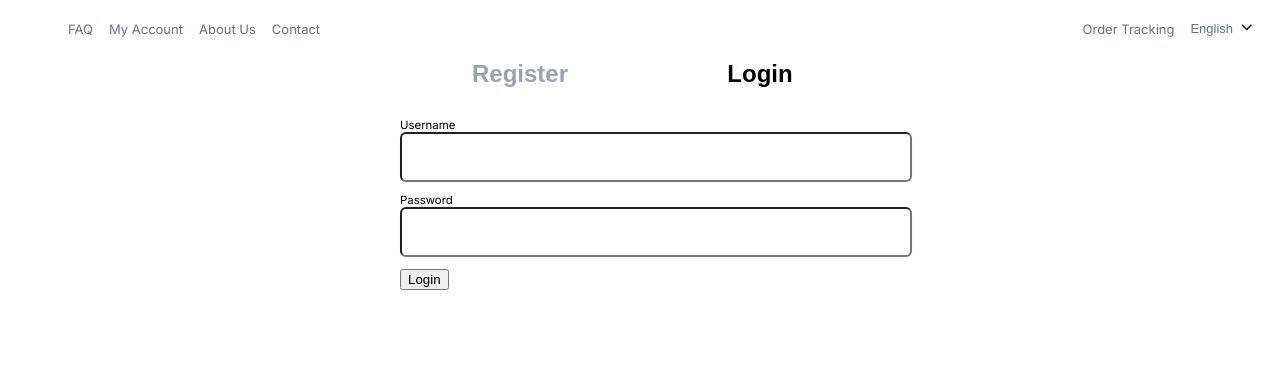
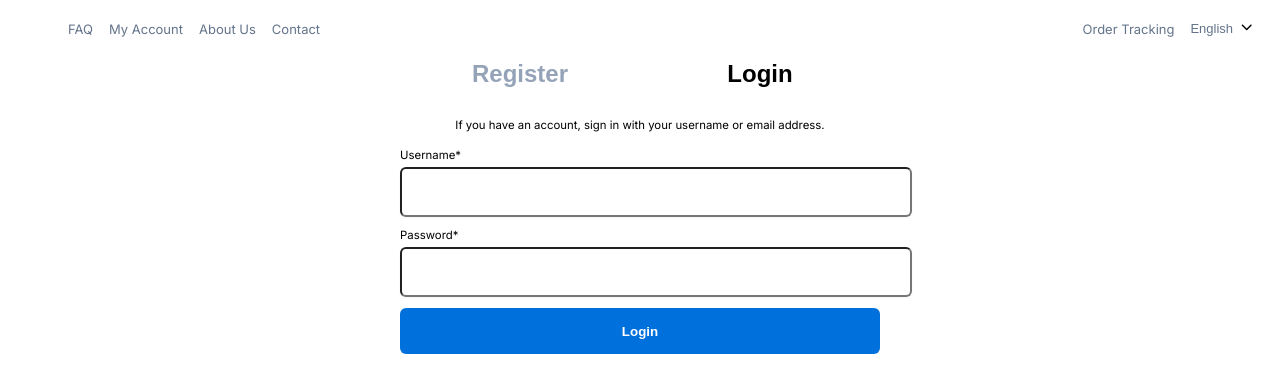
Before and after one commit to muhammetsanli34/e-commerce-frontend, a Next.js app: page /auth in a window 1280 px wide. Both pictures are taken after a click on the tab "Login". Shown: the top 392 px of the page. Built offline with nearby package versions, Linux system fonts and the light colour scheme.

Commit message:
style: added missing style to auth page

```diff
--- a/src/app/auth/LoginForm.tsx
+++ b/src/app/auth/LoginForm.tsx
@@ -1,6 +1,7 @@
 import loginSchema from "@/src/validatons/Login";
 import BaseInput from "@/src/components/BaseInput";
 import FormBase from "@/src/components/FormBase";
+import style from "./style.module.scss";
 
 export default function LoginForm() {
   const formValues = {
@@ -15,9 +16,14 @@ export default function LoginForm() {
         console.log("submit");
       }}
     >
-      <BaseInput type="text" name="username" label="Username" />
-      <BaseInput type="password" name="password" label="Password" />
-      <button type="submit">Login</button>
+      <span className={style.infoText}>
+        If you have an account, sign in with your username or email address.
+      </span>
+      <BaseInput type="text" name="username" label="Username*" />
+      <BaseInput type="password" name="password" label="Password*" />
+      <button className={style.submitButton} type="submit">
+        Login
+      </button>
     </FormBase>
   );
 }
--- a/src/app/auth/RegisterForm.tsx
+++ b/src/app/auth/RegisterForm.tsx
@@ -18,6 +18,10 @@ export default function RegisterForm() {
         console.log("submit");
       }}
     >
+      <span className={style.infoText}>
+        There are many advantages to creating an account: the payment process is
+        faster, shipment tracking is possible and much more.
+      </span>
       <BaseInput
         type="text"
         name="
@@ -35,6 +39,11 @@ export default function RegisterForm() {
       <button type="submit" className={style.submitButton}>
         REGISTER
       </button>
+      <span className={style.infoText}>
+        Your personal data will be used to support your experience throughout
+        this website, to manage access to your account, and for other purposes
+        described in our privacy policy.
+      </span>
     </FormBase>
   );
 }
--- a/src/app/auth/style.module.scss
+++ b/src/app/auth/style.module.scss
@@ -13,3 +13,10 @@
     border-radius: $--site-radius-default;
     height: 2.875rem;
 }
+
+.infoText {
+    font-size: $--site-label-size;
+    display: block;
+    margin: 1rem 0;
+    text-align: center;
+}
--- a/src/app/variables.scss
+++ b/src/app/variables.scss
@@ -8,3 +8,5 @@ $--site-form-input-height-base: 44px;
 
 $--site-radius-default: 6px;
 $--site-primary-color: rgb(0, 113, 220);
+
+$--site-label-size: .7125rem;
--- a/src/components/BaseInput/style.module.scss
+++ b/src/components/BaseInput/style.module.scss
@@ -25,5 +25,6 @@
 
 
 .label {
-  font-size: .7125rem;
+  font-size: $--site-label-size;
+  margin-bottom: 0.3125rem;
 }
```
